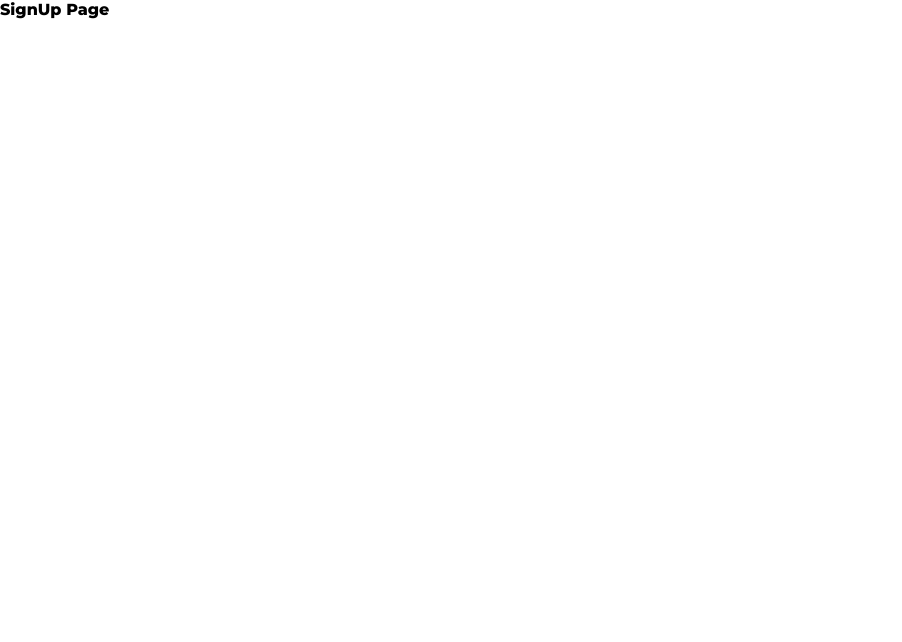
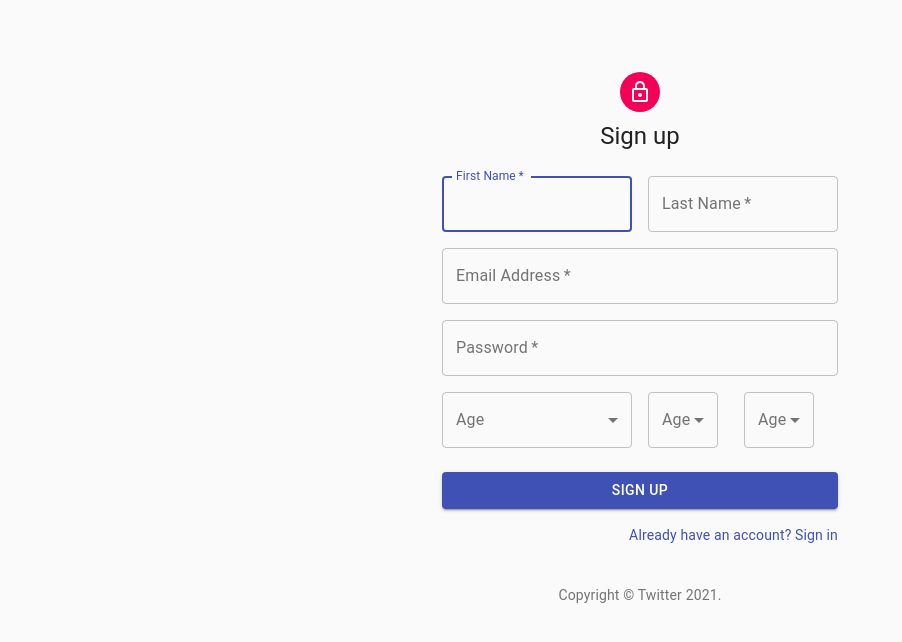
Before and after one commit to Kainechukwu/twitter-react, a React (Create React App) app: page /signupReact in a window 1280 px wide. Shown: the top 642 px of the page, without its empty margins (0-902 px from the left). Built offline with nearby package versions, Linux system fonts and the light colour scheme.

Commit message:
incomplete sign in form Date of Birth

```diff
--- a/package.json
+++ b/package.json
@@ -10,6 +10,7 @@
     "@testing-library/react": "^11.2.6",
     "@testing-library/user-event": "^12.8.3",
     "axios": "^0.21.1",
+    "cors": "^2.8.5",
     "react": "^17.0.2",
     "react-dom": "^17.0.2",
     "react-router-dom": "^5.2.0",
--- a/src/App.js
+++ b/src/App.js
@@ -3,10 +3,10 @@ import LandingPage from "./landingPage";
 import SignUp from "./signupReact";
 import Login from "./loginReact";
 
-import { BrowserRouter, Route, Switch, Link } from "react-router-dom"
+import { BrowserRouter, Route, Switch} from "react-router-dom"
 
 
-const date = new Date().getFullYear();
+// const date = new Date().getFullYear();
 const PageNotFound = function () {
   return (
     <div>404!</div>
--- a/src/loginReact.jsx
+++ b/src/loginReact.jsx
@@ -54,7 +54,7 @@ export default function Login() {
     const classes = useStyles();
     const [buttonHover, setButtonHover] = useState(false);
     const [login, setLogin] = useState({
-        email: "",
+        username: "",
         password: ""
     });
 
@@ -74,12 +74,12 @@ export default function Login() {
         setLogin(prevValue => {
             if(name === "email") {
                 return {
-                    email: value,
+                    username: value,
                     password: prevValue.password
                 };
             } else if (name === "password") {
                 return {
-                    email: prevValue.email,
+                    username: prevValue.username,
                     password: value
                 };
 
@@ -93,10 +93,22 @@ export default function Login() {
     }
 
     function submitDetails(event){
-        console.log(login);
-        axios.post("http://localhost:3000/login").then(response => {
+        console.log(login.username);
+
+        // axios.post("http://localhost:3000/login", login).then(response => {
+        //     console.log(response);
+        // });
+
+        axios({
+            method: "POST",
+            data: login,
+            withCredentials: true,
+            url: "http://localhost:3000/login"
+
+        }).then(response => {
             console.log(response);
         });
+;
 
 
         event.preventDefault();
@@ -125,7 +137,7 @@ export default function Login() {
                         name="email"
                         autoComplete="email"
                         autoFocus
-                        value ={login.email}
+                        value ={login.username}
                         onChange={handleLoginChange}
 
                     />
--- a/src/signupReact.jsx
+++ b/src/signupReact.jsx
@@ -1,10 +1,229 @@
-import React from "react";
+import React from 'react';
+import Avatar from '@material-ui/core/Avatar';
+import Button from '@material-ui/core/Button';
+import CssBaseline from '@material-ui/core/CssBaseline';
+import TextField from '@material-ui/core/TextField';
+import FormControlLabel from '@material-ui/core/FormControlLabel';
+import Checkbox from '@material-ui/core/Checkbox';
+import Link from '@material-ui/core/Link';
+import Grid from '@material-ui/core/Grid';
+import Box from '@material-ui/core/Box';
+import LockOutlinedIcon from '@material-ui/icons/LockOutlined';
+import Typography from '@material-ui/core/Typography';
+import { makeStyles } from '@material-ui/core/styles';
+import Container from '@material-ui/core/Container';
+import MenuItem from '@material-ui/core/MenuItem';
+import FormControl from '@material-ui/core/FormControl';
+import Select from '@material-ui/core/Select';
+import InputLabel from '@material-ui/core/InputLabel';
 
-function signUp (props) {
-    console.log(props);
+
+
+
+function Copyright() {
     return (
-        <div>SignUp Page</div>
-    )
+        <Typography variant="body2" color="textSecondary" align="center">
+            {'Copyright © '}
+            <Link color="inherit" href="https://material-ui.com/">
+                Twitter
+      </Link>{' '}
+            {new Date().getFullYear()}
+            {'.'}
+        </Typography>
+    );
 }
 
-export default signUp;
+const useStyles = makeStyles((theme) => ({
+    paper: {
+        marginTop: theme.spacing(8),
+        display: 'flex',
+        flexDirection: 'column',
+        alignItems: 'center',
+    },
+    avatar: {
+        margin: theme.spacing(1),
+        backgroundColor: theme.palette.secondary.main,
+    },
+    form: {
+        width: '100%', // Fix IE 11 issue.
+        marginTop: theme.spacing(3),
+    },
+    submit: {
+        margin: theme.spacing(3, 0, 2),
+    },
+    month: {
+        margin: theme.spacing(0, 2, 0, 0),
+        minWidth: 190,
+
+    },
+    dayNyear: {
+        minWidth: 70,
+        margin: theme.spacing(0, 1, 0, 0)
+    },
+    day: {
+        minWidth: 70,
+        margin: theme.spacing(0, 1, 0, 0),
+        left: "18px"
+    }
+
+}));
+
+export default function SignUp() {
+    const classes = useStyles();
+
+    const [age, setAge] = React.useState('');
+
+    const years = [];
+    const validYear = (new Date().getFullYear() - 18);
+    const oldestYear = validYear - 100;
+    for (var i = oldestYear; i <= validYear; i++) {
+        years.push(i);
+    }
+
+    const handleChange = (event) => {
+        setAge(event.target.value);
+    };
+
+    function createYear(year) {
+        return (<MenuItem key={year} value={year}>{year}</MenuItem>)
+    }
+
+
+    return (
+        <Container component="main" maxWidth="xs">
+            <CssBaseline />
+            <div className={classes.paper}>
+                <Avatar className={classes.avatar}>
+                    <LockOutlinedIcon />
+                </Avatar>
+                <Typography component="h1" variant="h5">
+                    Sign up
+        </Typography>
+                <form className={classes.form} noValidate>
+                    <Grid container spacing={2}>
+                        <Grid item xs={12} sm={6}>
+                            <TextField
+                                autoComplete="fname"
+                                name="firstName"
+                                variant="outlined"
+                                required
+                                fullWidth
+                                id="firstName"
+                                label="First Name"
+                                autoFocus
+                            />
+                        </Grid>
+                        <Grid item xs={12} sm={6}>
+                            <TextField
+                                variant="outlined"
+                                required
+                                fullWidth
+                                id="lastName"
+                                label="Last Name"
+                                name="lastName"
+                                autoComplete="lname"
+                            />
+                        </Grid>
+                        <Grid item xs={12}>
+                            <TextField
+                                variant="outlined"
+                                required
+                                fullWidth
+                                id="email"
+                                label="Email Address"
+                                name="username"
+                                autoComplete="email"
+                            />
+                        </Grid>
+                        <Grid item xs={12}>
+                            <TextField
+                                variant="outlined"
+                                required
+                                fullWidth
+                                name="password"
+                                label="Password"
+                                type="password"
+                                id="password"
+                                autoComplete="current-password"
+                            />
+                        </Grid>
+                        <Grid item xs={12} sm={12}>
+                            <FormControl variant="outlined" className={classes.month}>
+                                <InputLabel id="demo-simple-select-outlined-label">Age</InputLabel>
+                                <Select
+                                    labelId="demo-simple-select-outlined-label"
+                                    id="demo-simple-select-outlined"
+                                    value={age}
+                                    onChange={handleChange}
+                                    label="Age"
+                                >
+
+                                    {years.map(createYear)}
+
+
+
+                                </Select>
+                            </FormControl>
+
+                            <FormControl variant="outlined" className={classes.dayNyear}>
+                                <InputLabel id="demo-simple-select-outlined-label">Age</InputLabel>
+                                <Select
+                                    labelId="demo-simple-select-outlined-label"
+                                    id="demo-simple-select-outlined"
+                                    value={age}
+                                    onChange={handleChange}
+                                    label="Age"
+                                >
+
+                                    {years.map(createYear)}
+
+
+
+                                </Select>
+                            </FormControl>
+
+                            <FormControl variant="outlined"  className={classes.day}>
+                                <InputLabel id="demo-simple-select-outlined-label">Age</InputLabel>
+                                <Select
+                                    labelId="demo-simple-select-outlined-label"
+                                    id="demo-simple-select-outlined"
+                                    value={age}
+                                    onChange={handleChange}
+                                    label="Age"
+                                >
+
+                                    {years.map(createYear)}
+
+
+
+                                </Select>
+                            </FormControl>
+                        </Grid>
+
+
+
+                    </Grid>
+                    <Button
+                        type="submit"
+                        fullWidth
+                        variant="contained"
+                        color="primary"
+                        className={classes.submit}
+                    >
+                        Sign Up
+          </Button>
+                    <Grid container justify="flex-end">
+                        <Grid item>
+                            <Link href="#" variant="body2">
+                                Already have an account? Sign in
+              </Link>
+                        </Grid>
+                    </Grid>
+                </form>
+            </div>
+            <Box mt={5}>
+                <Copyright />
+            </Box>
+        </Container>
+    );
+}
```
Also changed, not shown: 1 other file (tests, documents, lock files or other folders).
